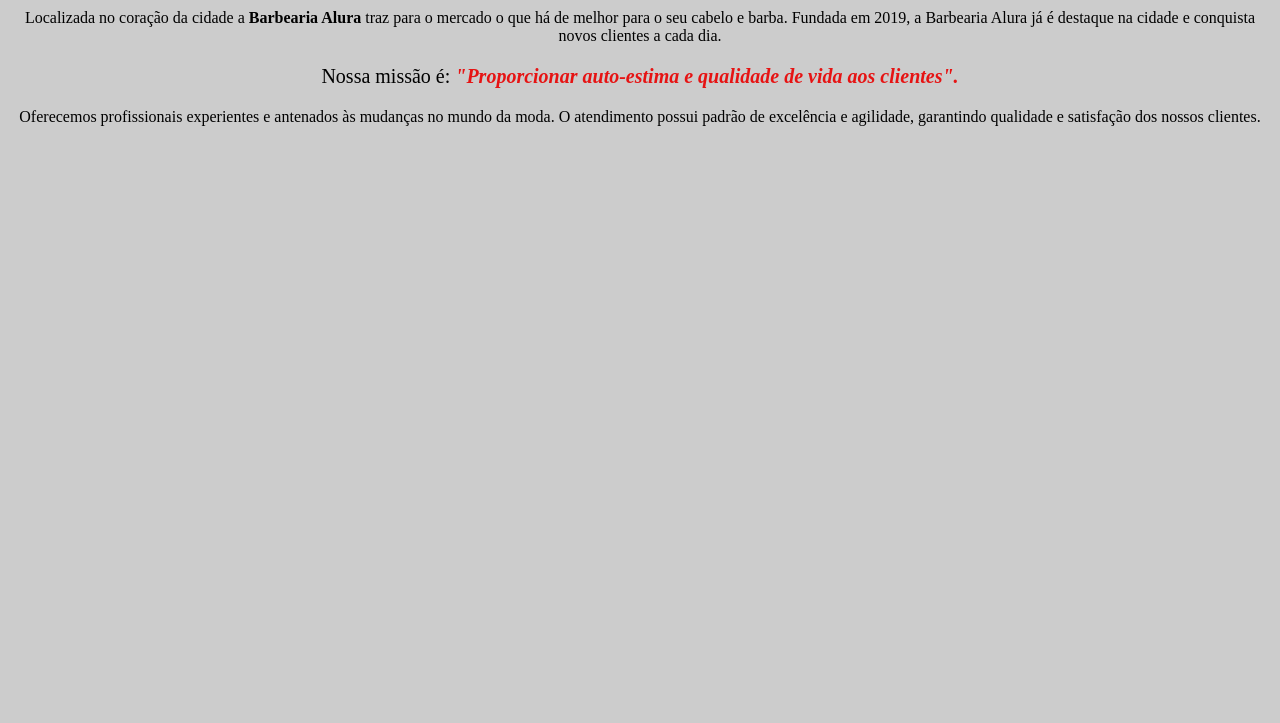
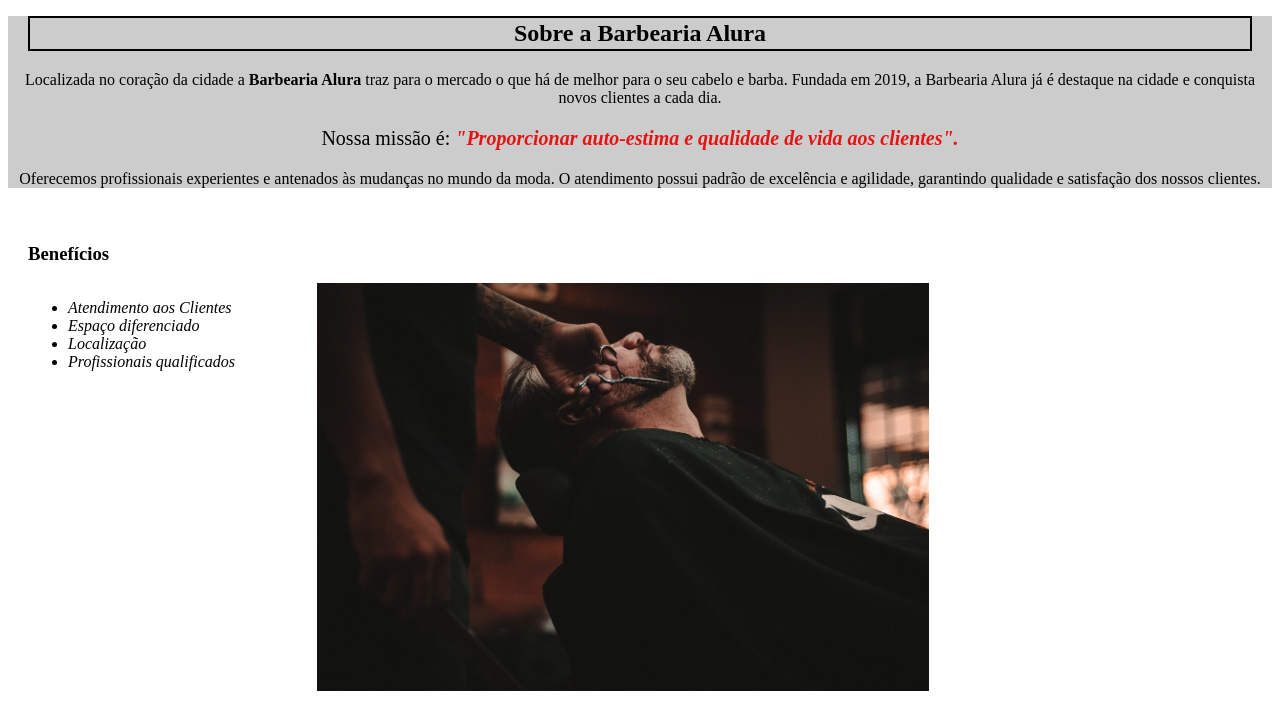
Before and after one commit to limadanilo93/HTMLCSS, a plain HTML site: page index.html in a window 1280 px wide. Shown: the part 562-1285 px from the top of the page. Before the commit the page ends 800 px from the top, so only its background shows below. Drawn offline with Linux system fonts and the light colour scheme.

Commit message:
Fim HTML5CSS1

```diff
--- a/index.html
+++ b/index.html
@@ -8,11 +8,28 @@
 
     </head>
     <body>
+        <header>
+            <h1 class="cima">Barbearia Alura</h1>
+        </header>
         <img id = "banner" src="banner.jpg">
-        <h1 id= "titulo" style="text-align: center;">Sobre a Barbearia Alura</h1>
+        <div class= "principal">
+            <h2 id= "titulo" style="text-align: center;">Sobre a Barbearia Alura</h2>
 
-        <p>Localizada no coração da cidade a <strong>Barbearia Alura</strong> traz para o mercado o que há de melhor para o seu cabelo e barba. Fundada em 2019, a Barbearia Alura já é destaque na cidade e conquista novos clientes a cada dia.</p>
-        <p id= "missao">Nossa missão é: <strong><em>"Proporcionar auto-estima e qualidade de vida aos clientes".</strong></em></p>
-        <p>Oferecemos profissionais experientes e antenados às mudanças no mundo da moda. O atendimento possui padrão de excelência e agilidade, garantindo qualidade e satisfação dos nossos clientes.</p>
+            <p>Localizada no coração da cidade a <strong>Barbearia Alura</strong> traz para o mercado o que há de melhor para o seu cabelo e barba.
+                Fundada em 2019, a Barbearia Alura já é destaque na cidade e conquista novos clientes a cada dia.</p>
+            <p id= "missao">Nossa missão é: <strong><em>"Proporcionar auto-estima e qualidade de vida aos clientes".</strong></em></p>
+            <p>Oferecemos profissionais experientes e antenados às mudanças no mundo da moda. O atendimento possui padrão de excelência e agilidade, garantindo qualidade e satisfação dos nossos clientes.</p>
+
+        </div>
+        <div class= "beneficios">
+            <h3>Benefícios</h3>
+            <ul>
+                <li class="lista1">Atendimento aos Clientes</li>
+                <li class="lista1">Espaço diferenciado</li>
+                <li class="lista1">Localização</li>
+                <li class="lista1">Profissionais qualificados</li>
+            </ul>
+            <img id="bannerbene" src= "beneficios.jpg">
+        </div>
     </body>
     </html>
--- a/style.css
+++ b/style.css
@@ -1,12 +1,18 @@
 body {
-    background: #cccccc;
 
+}
+.cima{
+padding-left: 20px;
 }
 #banner {
     width: 100%;
 
 }
-h1 {
+.principal {
+    background: #cccccc;
+    padding: 30 px;
+}
+h2 {
     text-align: center;
     border: 2px solid #000000;
     padding: 2px;
@@ -23,3 +29,22 @@
 strong em {
     color:rgb(230, 19, 19)
 }
+.lista1 {
+    font-style: italic;
+}
+.beneficios {
+    padding: 20px;
+    background: white;
+}
+ul {
+    display: inline-block;
+    vertical-align: top;
+    width: 20%;
+    margin-right: auto;
+}
+.beneficios h2 {
+    text-align: center;
+}
+.beneficios #bannerbene{
+    width: 50%;
+}
```
Also changed, not shown: beneficios.jpg (added).
